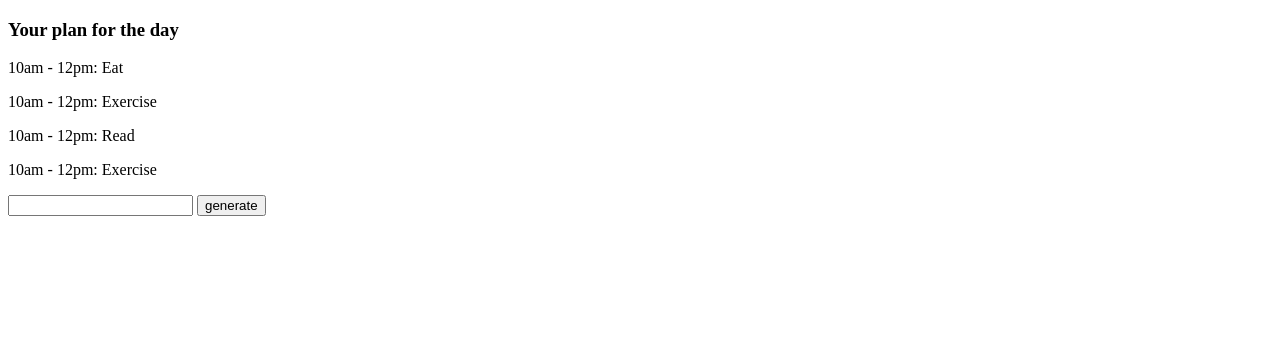
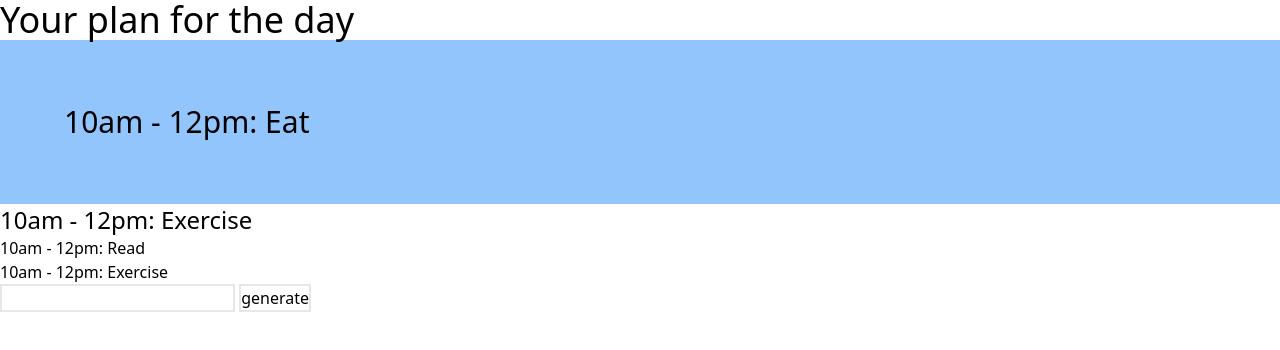
Before and after one commit to msimbo/taskGPT, a website: page index.html in a window 1280 px wide. Drawn offline with Linux system fonts and the light colour scheme.

Commit message:
adds tailwind configuration

```diff
--- a/index.html
+++ b/index.html
@@ -5,16 +5,17 @@
     <meta http-equiv="X-UA-Compatible" content="IE=edge">
     <meta name="viewport" content="width=device-width, initial-scale=1.0">
     <title>ChatGPT Task Manager</title>
+    <link rel="stylesheet" href="styles.css">
 </head>
 <body>
     <div class="results">
         <!-- @TODO: this will show the results -->
-        <h3>Your plan for the day</h3>
-        <div>
-            <p>10am - 12pm: Eat</p>
+        <h3 class="text-4xl">Your plan for the day</h3>
+        <div class="p-16 bg-blue-300">
+            <p class="text-3xl">10am - 12pm: Eat</p>
         </div>
         <div>
-            <p>10am - 12pm: Exercise</p>
+            <p class="text-2xl">10am - 12pm: Exercise</p>
         </div>
         <div>
             <p>10am - 12pm: Read</p>
@@ -28,9 +29,8 @@
     <!-- emmet -->
     <div>
         <form action="#">
-            <input type="text" name="form-prompt" id="form-prompt">
-
-            <input type="submit" value="generate">
+            <input type="text" name="form-prompt" id="form-prompt" class="border-2">
+<input type="submit" class="border-2" value="generate">
         </form>
 
     </div>
--- /dev/null
+++ b/package.json
@@ -0,0 +1,5 @@
+{
+  "devDependencies": {
+    "tailwindcss": "^3.3.2"
+  }
+}
--- /dev/null
+++ b/tailwind.config.js
@@ -0,0 +1,8 @@
+/** @type {import('tailwindcss').Config} */
+module.exports = {
+  content: ["./src/**/*.{html,js}", "./*.{html,js}"],
+  theme: {
+    extend: {},
+  },
+  plugins: [],
+}
--- /dev/null
+++ b/tailwind.css
@@ -0,0 +1,4 @@
+/* tailwind.css */
+@tailwind base;
+@tailwind components;
+@tailwind utilities;
```
Also changed, not shown: style.css (deleted), styles.css (added), 2 other files.
